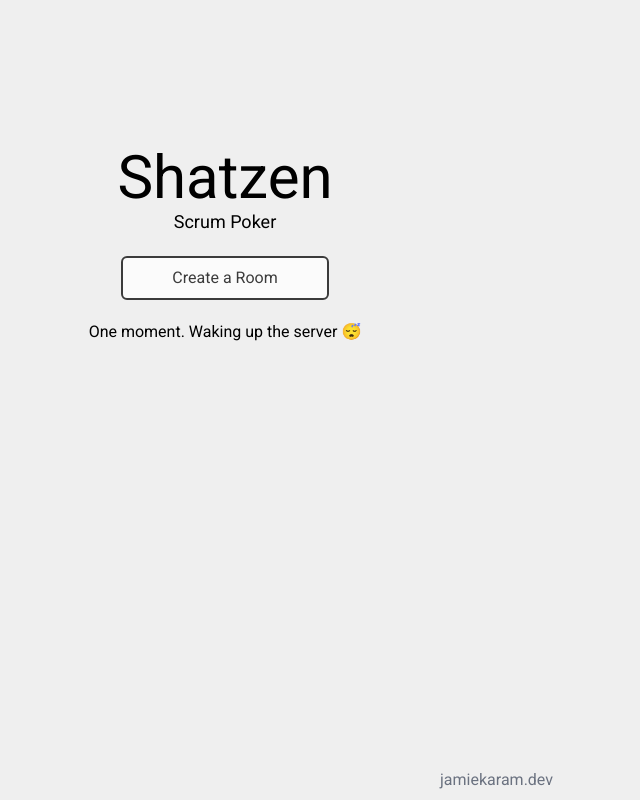
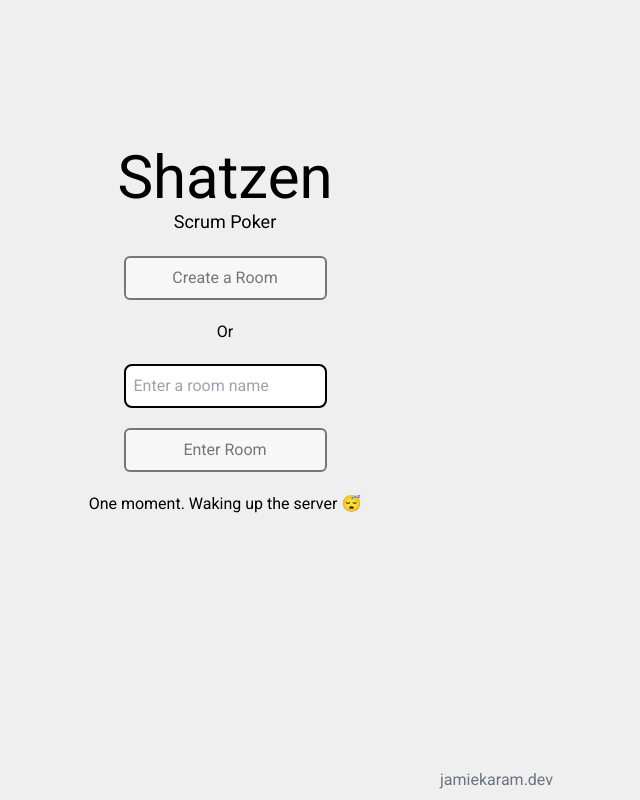
Before and after one commit to JKaram/Shatzen, a Next.js app: page / in a window 1280 px wide. Shown: the whole page, without its empty margins (415-1055 px from the left). Built offline with nearby package versions, Linux system fonts and the light colour scheme; no server answers.

Commit message:
add ablity to type in room name

```diff
--- a/components/Button.tsx
+++ b/components/Button.tsx
@@ -15,8 +15,7 @@ export default function Button({ children, className = undefined, disabled = fal
       {...rest}
       className={classNames(
         "py-2 bg-white border-2 border-black rounded-md w-full max-w-[13rem] transition active:translate-y-0 hover:-translate-y-0.5 mx-auto",
-        "",
-        disabled ? "opacity-75 hover:translate-y-0 " : "",
+        disabled ? "opacity-50 hover:translate-y-0 " : "",
         className
       )}
       disabled={disabled}
--- a/pages/index.tsx
+++ b/pages/index.tsx
@@ -1,19 +1,30 @@
 import { nanoid } from "nanoid";
-import { ROOM_STRING_SIZE } from "../types/constants";
+import { ROOM_STRING_SIZE, USER_NAME_SIZE } from "../types/constants";
 import { SocketContext } from "../components/provider/SocketProvider";
 import { useRouter } from "next/router";
 import Button from "../components/Button";
 import PageLayout from "../components/PageLayout";
 import React, { useContext, useEffect, useState } from "react";
+import Input from "../components/input";
 
 const App = () => {
   const router = useRouter();
   const { serverReady } = useContext(SocketContext);
   const [showStatus, setShowStatus] = useState(false);
+  const [roomName, setRoomName] = useState("");
 
   function generateRoomId() {
     const roomid = nanoid(ROOM_STRING_SIZE);
     router.push(`/login/${roomid}`);
+  }
+
+  function goToLogin() {
+    router.push(`/login/${roomName.trim()}`);
+  }
+
+  function roomInput(e) {
+    const value = e.target.value;
+    setRoomName(value);
   }
 
   useEffect(() => {
@@ -37,9 +48,35 @@ const App = () => {
         <h2 className="text-lg">Scrum Poker</h2>
       </header>
 
-      <Button disabled={!serverReady} className="w-full mt-5" onClick={generateRoomId}>
-        Create a Room
-      </Button>
+      <div className="flex flex-col items-center space-y-5">
+        <Button disabled={!serverReady} className="w-full mt-5" onClick={generateRoomId}>
+          Create a Room
+        </Button>
+
+        <span>Or</span>
+
+        <form
+          className="flex flex-col"
+          onSubmit={(e) => {
+            e.preventDefault();
+            goToLogin();
+          }}
+        >
+          <Input
+            onChange={roomInput}
+            minLength={ROOM_STRING_SIZE}
+            maxLength={USER_NAME_SIZE}
+            placeholder="Enter a room name"
+          />
+          <Button
+            type="submit"
+            disabled={!roomName || !roomName.trim() || roomName.length < ROOM_STRING_SIZE}
+            className="w-32 mt-5"
+          >
+            Enter Room
+          </Button>
+        </form>
+      </div>
 
       {showStatus && !serverReady && <span className="mt-5">One moment. Waking up the server 😴</span>}
       {showStatus && serverReady && <span className="mt-5">Server is ready! Happy Estimating</span>}
--- a/pages/login/[uuid].tsx
+++ b/pages/login/[uuid].tsx
@@ -33,7 +33,7 @@ const Login = () => {
           userJoin(name, sanitizeUuid);
         }}
       >
-        <Input onChange={updateName} placeholder="Name" maxLength={USER_NAME_SIZE} />
+        <Input autoFocus onChange={updateName} placeholder="Name" maxLength={USER_NAME_SIZE} />
         <Button type="submit" disabled={!name}>
           Join Room
         </Button>
```
